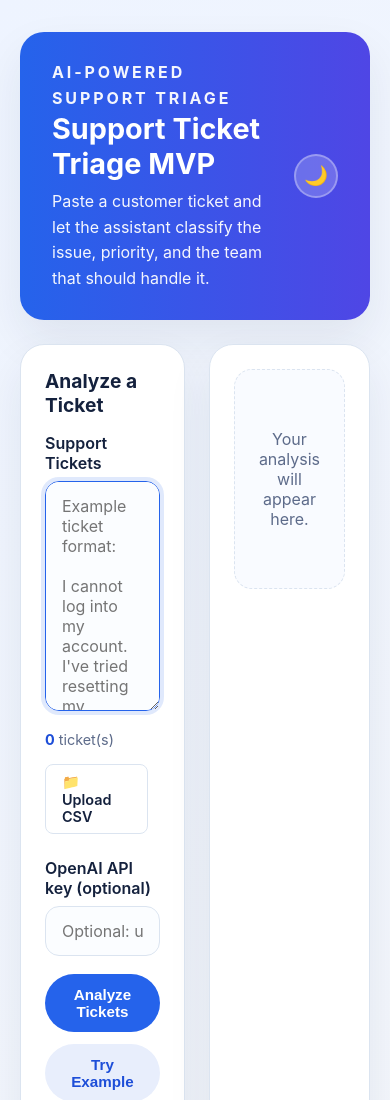
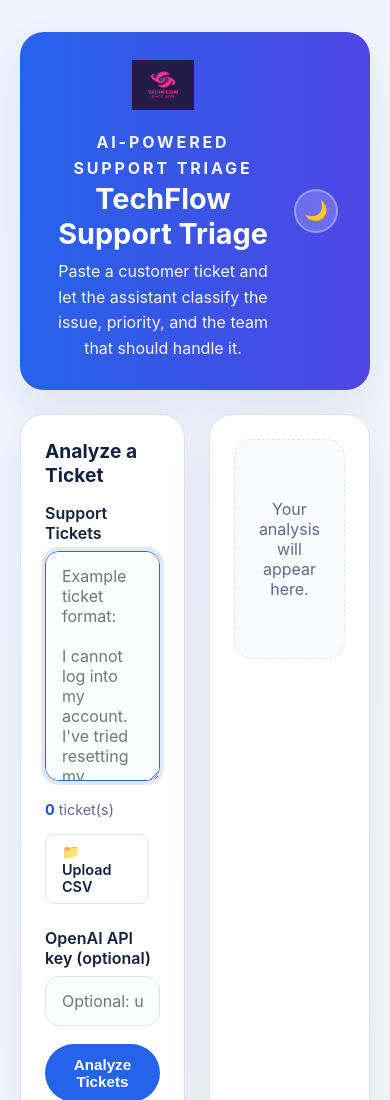
Before and after one commit to sarahgdykes-ux/SupportSpecialistWeek3, a website: page index.html in a window 390 px wide. Shown: the top 1100 px of the page. Drawn offline with Linux system fonts and the light colour scheme.

Commit message:
Add TechFlow brand

```diff
--- a/index.html
+++ b/index.html
@@ -9,13 +9,16 @@
   <body>
     <div class="app-shell">
       <header class="hero">
-        <div>
-          <p class="eyebrow">AI-powered support triage</p>
-          <h1>Support Ticket Triage MVP</h1>
-          <p>
-            Paste a customer ticket and let the assistant classify the issue,
-            priority, and the team that should handle it.
-          </p>
+        <div class="hero-content">
+          <img src="Techflow.png" alt="TechFlow Logo" class="techflow-logo" />
+          <div class="hero-text">
+            <p class="eyebrow">AI-powered support triage</p>
+            <h1>TechFlow Support Triage</h1>
+            <p>
+              Paste a customer ticket and let the assistant classify the issue,
+              priority, and the team that should handle it.
+            </p>
+          </div>
         </div>
         <button id="dark-mode-toggle" class="dark-mode-toggle" aria-label="Toggle dark mode" type="button">
           <span class="dark-mode-icon">🌙</span>
--- a/styles.css
+++ b/styles.css
@@ -57,6 +57,23 @@ body {
   justify-content: space-between;
   align-items: center;
   gap: 20px;
+}
+
+.hero-content {
+  display: flex;
+  align-items: center;
+  gap: 20px;
+  flex: 1;
+}
+
+.techflow-logo {
+  height: 60px;
+  width: auto;
+  object-fit: contain;
+}
+
+.hero-text {
+  flex: 1;
 }
 
 .dark-mode-toggle {
@@ -1002,6 +1019,15 @@ button:active {
     padding: 18px;
   }
 
+  .hero-content {
+    flex-direction: column;
+    text-align: center;
+  }
+
+  .techflow-logo {
+    height: 50px;
+  }
+
   button-row {
     flex-direction: column;
   }
```
Also changed, not shown: Techflow.png (added).
